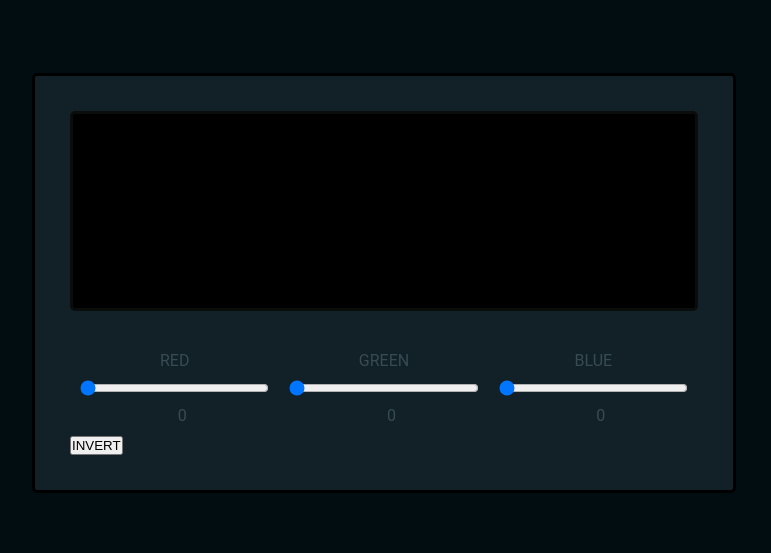
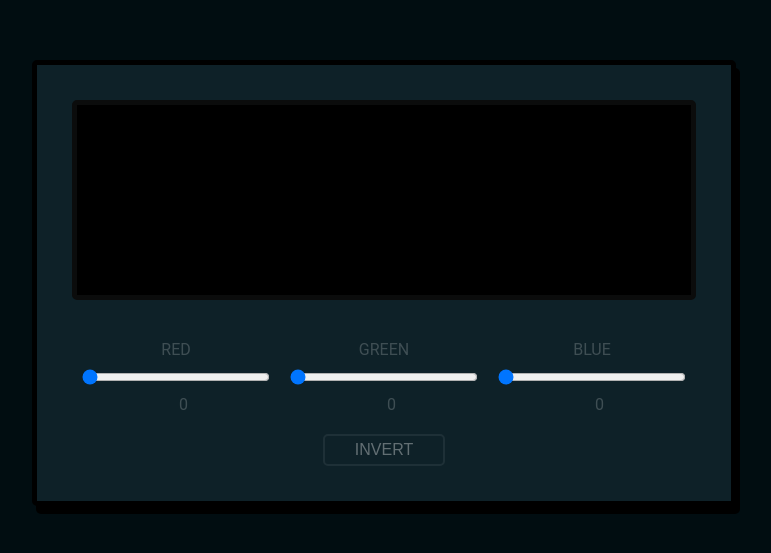
Before and after one commit to KoderKratos/RGB, a plain HTML site: page index.html in a window 1280 px wide. Shown: the part 117-670 px from the top of the page, without its empty margins (256-1027 px from the left). Drawn offline with Linux system fonts and the light colour scheme.

Commit message:
Update style.css

```diff
--- a/style.css
+++ b/style.css
@@ -23,15 +23,16 @@ main {
     width: 55%;
     height: auto;
     padding: 35px;
-    border: 3px solid;
-    background-color: rgb(18, 33, 39);
+    border: 5px solid rgb(0, 0, 0);
+    background-color: rgb(14, 33, 40);
     border-radius: 5px;
+    box-shadow: 4px 8px;
 }
 
 #display {
     width: 100%;
     height: 200px;
-    border: 3px solid rgb(11, 12, 12);
+    border: 5px solid rgb(11, 12, 12);
     border-radius: 5px;
 }
 
@@ -49,15 +50,17 @@ main {
 }
 
 .label {
-    color: rgb(56, 75, 83);
+    color: white;
     margin-bottom: 10px;
     text-align: center;
+    opacity: .2;
 }
 
 output {
     margin-left: 15px;
-    color: rgb(56, 75, 83);
+    color: white;
     text-align: center;
+    opacity: .2;
 }
 
 .range-input {
@@ -70,6 +73,36 @@ output {
     cursor: auto;
 }
 
+.invert-div {
+    display: flex;
+    justify-content: center;
+    margin-top: 10px;
+}
+
+#colour-inverter {
+    text-align: center;
+    padding: 5px 30px 5px 30px;
+    font-size: 1rem;
+    border: 2px solid rgb(62, 77, 83);
+    background: none;
+    color: white;
+    opacity: .35;
+    border-radius: 5px;
+    font-weight: 500;
+}
+
+#colour-inverter:hover {
+    background-color: rgb(9, 28, 35);
+    cursor: pointer;
+    transform: scale(1.05);
+}
+
+#colour-inverter:active {
+    background: none;
+    cursor: auto;
+    transform: scale(1);
+}
+
 @media (max-width: 680px) {
     .container {
         width: 85%;
```
